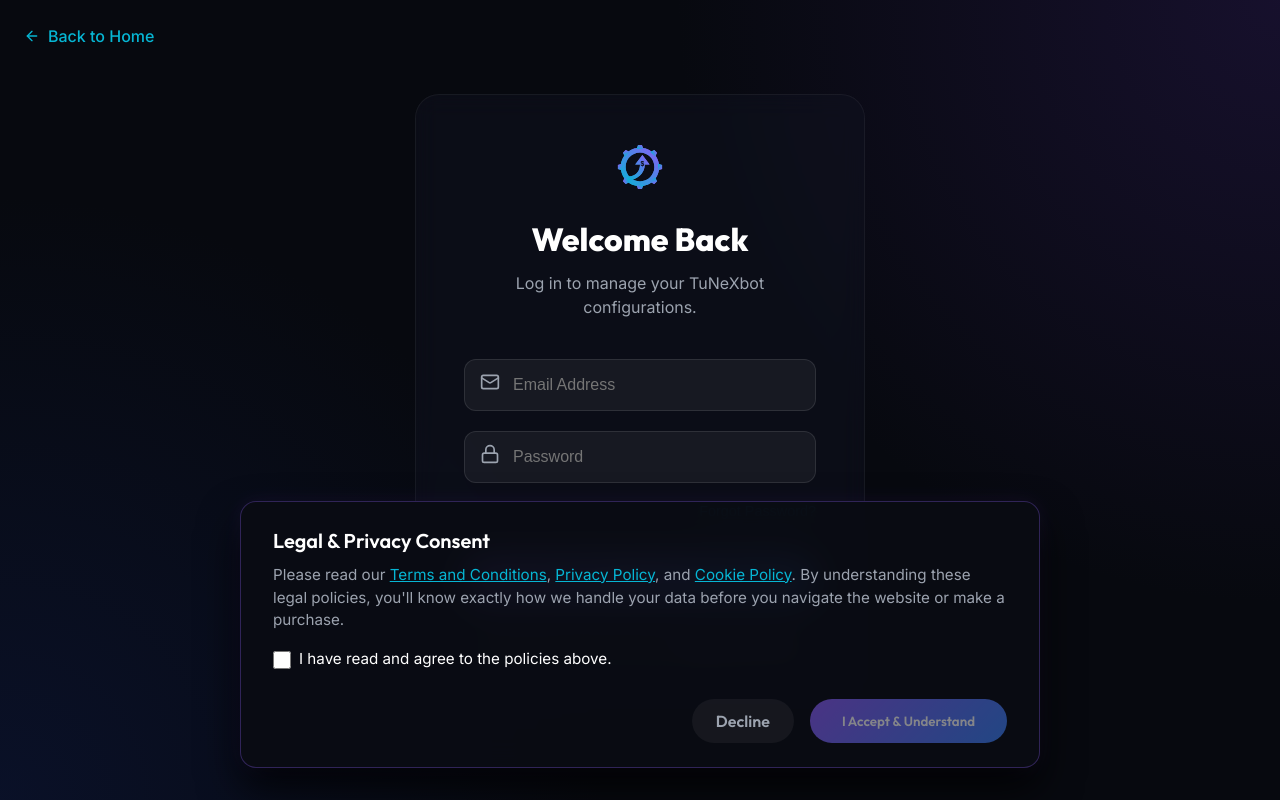
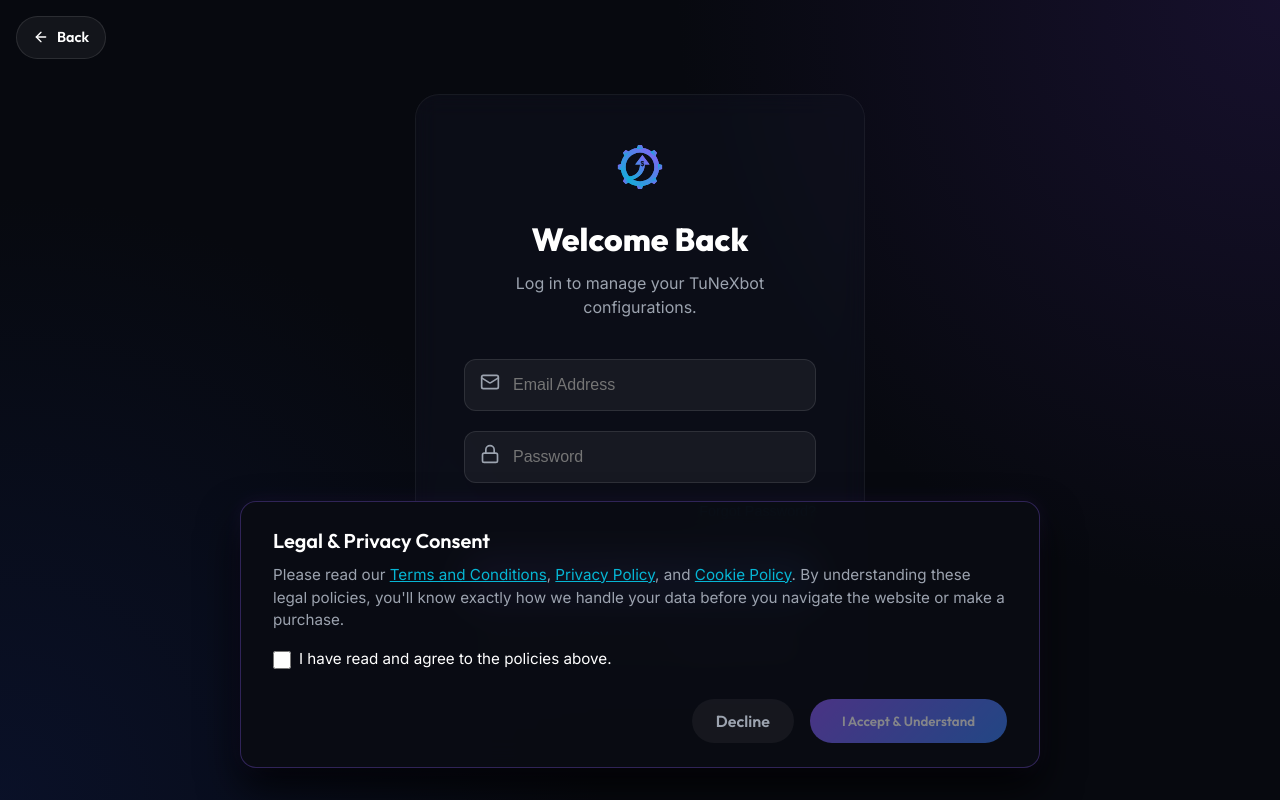
Before and after one commit to babatswags-project/tunexbot, a React (Vite) app: page /login in a window 1280 px wide. Built offline with nearby package versions, Linux system fonts and the light colour scheme.

Commit message:
Improve 'Back to Home' layout as a proper glassmorphism button on auth pages

```diff
--- a/src/pages/Login.jsx
+++ b/src/pages/Login.jsx
@@ -47,9 +47,11 @@
             <div className="bg-shape shape-1" style={{ top: '-10%', right: '-10%' }}></div>
             <div className="bg-shape shape-2" style={{ bottom: '-10%', left: '-10%' }}></div>
 
-            <Link to="/" style={{ position: 'absolute', top: 'calc(1rem + env(safe-area-inset-top))', left: '1rem', display: 'flex', alignItems: 'center', gap: '0.5rem', color: 'var(--neon-cyan)', fontWeight: 500, zIndex: 10, padding: '0.5rem' }}>
-                <ArrowLeft size={16} /> Back to Home
-            </Link>
+            <div style={{ position: 'absolute', top: 'calc(1rem + env(safe-area-inset-top))', left: '1rem', zIndex: 10 }}>
+                <Link to="/" className="btn" style={{ display: 'inline-flex', alignItems: 'center', gap: '0.5rem', background: 'rgba(255,255,255,0.05)', color: 'white', border: '1px solid rgba(255,255,255,0.1)', padding: '0.6rem 1rem', fontSize: '0.9rem' }}>
+                    <ArrowLeft size={16} /> Back
+                </Link>
+            </div>
 
             <div className="glass-card" style={{ width: '100%', maxWidth: '450px', padding: '3rem', margin: '2rem', zIndex: 10 }}>
                 <div style={{ display: 'flex', justifyContent: 'center', marginBottom: '1.5rem' }}>
--- a/src/pages/Signup.jsx
+++ b/src/pages/Signup.jsx
@@ -46,9 +46,11 @@
             <div className="bg-shape shape-1" style={{ top: '-10%', right: '-10%' }}></div>
             <div className="bg-shape shape-2" style={{ bottom: '-10%', left: '-10%' }}></div>
 
-            <Link to="/" style={{ position: 'absolute', top: 'calc(1rem + env(safe-area-inset-top))', left: '1rem', display: 'flex', alignItems: 'center', gap: '0.5rem', color: 'var(--neon-cyan)', fontWeight: 500, zIndex: 10, padding: '0.5rem' }}>
-                <ArrowLeft size={16} /> Back to Home
-            </Link>
+            <div style={{ position: 'absolute', top: 'calc(1rem + env(safe-area-inset-top))', left: '1rem', zIndex: 10 }}>
+                <Link to="/" className="btn" style={{ display: 'inline-flex', alignItems: 'center', gap: '0.5rem', background: 'rgba(255,255,255,0.05)', color: 'white', border: '1px solid rgba(255,255,255,0.1)', padding: '0.6rem 1rem', fontSize: '0.9rem' }}>
+                    <ArrowLeft size={16} /> Back
+                </Link>
+            </div>
 
             <div className="glass-card" style={{ width: '100%', maxWidth: '450px', padding: '3rem', margin: '2rem', zIndex: 10 }}>
                 <div style={{ display: 'flex', justifyContent: 'center', marginBottom: '1.5rem' }}>
```
